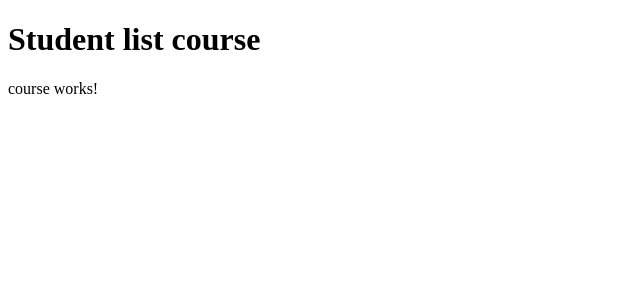
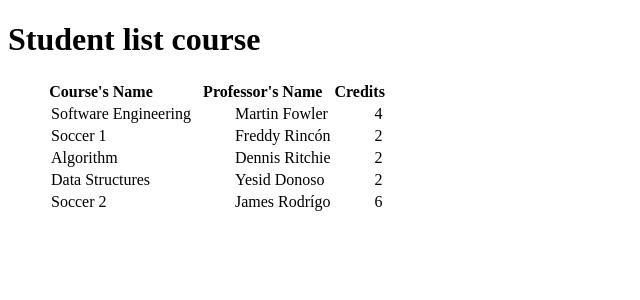
Before and after one commit to zearkiatos/angular-course-web, an Angular app: page / in a window 1280 px wide. Shown: the top 300 px of the page, without its empty margins (0-640 px from the left). Built offline with nearby package versions, Linux system fonts and the light colour scheme.

Commit message:
Modified view

```diff
--- a/src/app/course/course.component.html
+++ b/src/app/course/course.component.html
@@ -1,3 +1,26 @@
-<p>
-  course works!
-</p>
+<div class="container-fluid">
+  <div class="col-6">
+    <table class="table">
+      <thead>
+        <tr>
+          <th class="h4">Course's Name</th>
+          <th class="h4">Professor's Name</th>
+          <th class="h4">Credits</th>
+        </tr>
+      </thead>
+      <tbody>
+        <tr *ngFor="let course of courses">
+          <td>
+            <dd>{{ course.name }}</dd>
+          </td>
+          <td>
+            <dd>{{ course.professor }}</dd>
+          </td>
+          <td>
+            <dd>{{ course.credits }}</dd>
+          </td>
+        </tr>
+      </tbody>
+    </table>
+  </div>
+</div>
--- a/src/app/course/course.component.ts
+++ b/src/app/course/course.component.ts
@@ -8,7 +8,7 @@
   styleUrls: ['./course.component.css']
 })
 export class CourseComponent implements OnInit {
-  private courses: Array<Course> = [];
+  public courses: Array<Course> = [];
 
   constructor() {
   }
```
Also changed, not shown: 1 other file (tests, documents, lock files or other folders).
